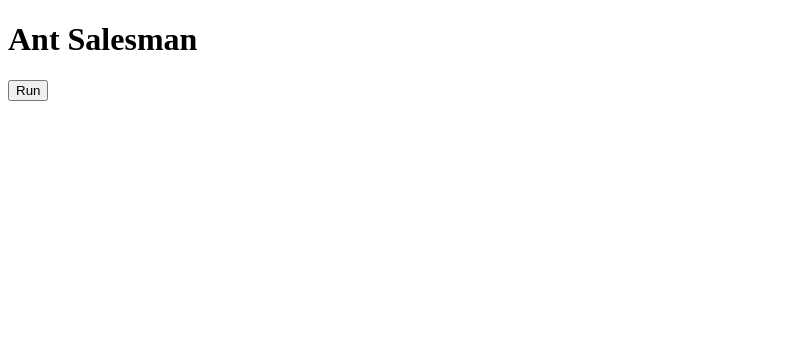
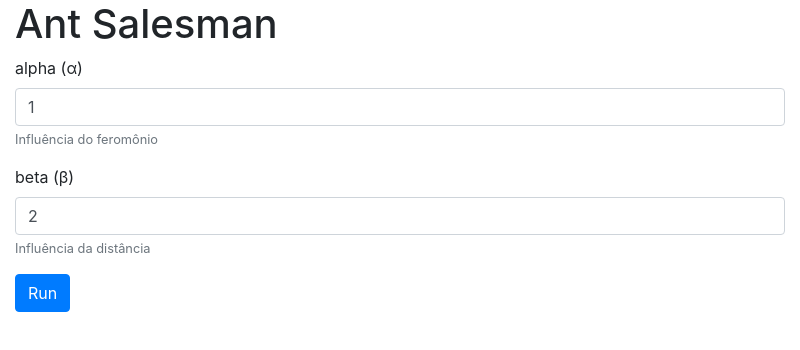
Before and after one commit to luizguilhermefr/AntSalesman, an Electron app: page index.html in a window 800 px wide. Drawn offline with nearby package versions, Linux system fonts and the light colour scheme.

Commit message:
bootstrap

```diff
--- a/index.html
+++ b/index.html
@@ -3,18 +3,37 @@
 <head>
     <meta charset="UTF-8">
     <title>Ant Salesman</title>
+    <link href="https://stackpath.bootstrapcdn.com/bootstrap/4.1.1/css/bootstrap.min.css" rel="stylesheet"
+          integrity="sha384-WskhaSGFgHYWDcbwN70/dfYBj47jz9qbsMId/iRN3ewGhXQFZCSftd1LZCfmhktB" crossorigin="anonymous">
 </head>
 <body>
-<h1>Ant Salesman</h1>
-<button id='btnRun'>
-    Run
-</button>
+<div class='col-md-12'>
+    <h1>Ant Salesman</h1>
+    <form>
+        <div class='form-group'>
+            <label for='alpha'>alpha (α)</label>
+            <input type='number' value='1' placeholder='alpha' id='alpha' class="form-control">
+            <small class="form-text text-muted">Influência do feromônio</small>
+        </div>
+        <div class='form-group'>
+            <label for='beta'>beta (β)</label>
+            <input type='number' value='2' placeholder='beta' id='beta' class="form-control">
+            <small class="form-text text-muted">Influência da distância</small>
+        </div>
+        <button id='btnRun' class='btn btn-primary'>
+            Run
+        </button>
+    </form>
+</div>
 <script>
   require('./renderer.js')
   const Ant = require('./ant')
   const ant = new Ant()
   const btnRun = document.getElementById('btnRun')
-  btnRun.addEventListener('click', ant.run)
+  btnRun.addEventListener('click', (e) => {
+    e.preventDefault()
+    ant.run()
+  })
 </script>
 </body>
 </html>
```
